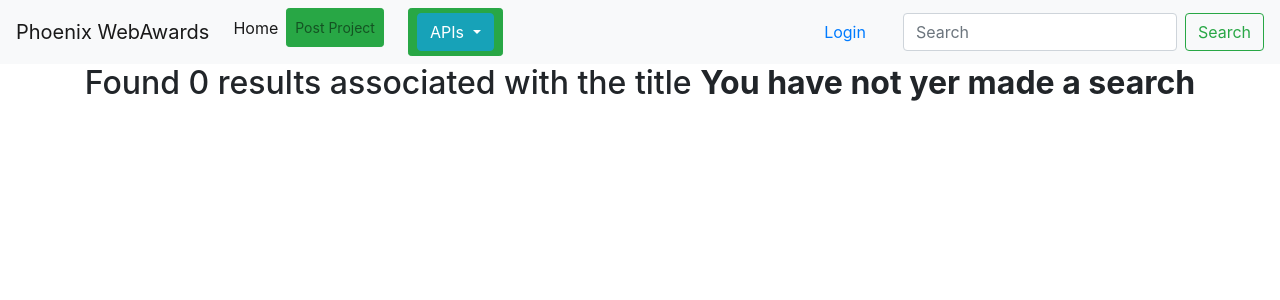
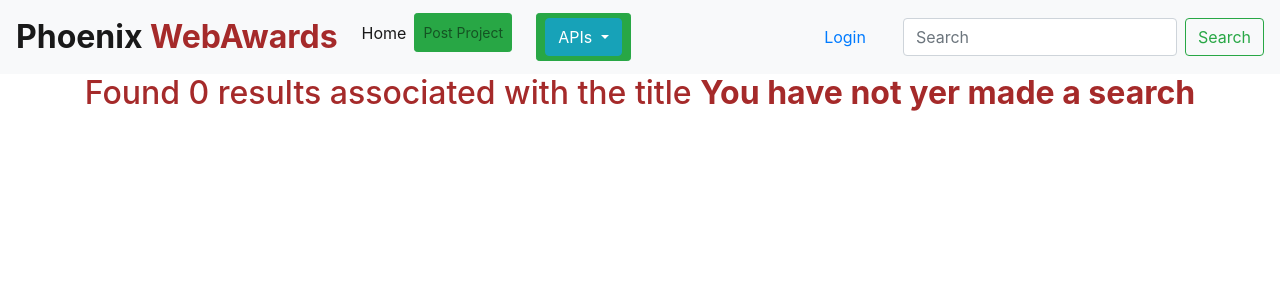
Before and after one commit to Kevson102/Phoenix-Web-Awards, a Django app: page /search/ in a window 1280 px wide. Shown: the top 300 px of the page. Run offline with Django 3.2, Linux system fonts and the light colour scheme; some libraries are stand-ins or nearby versions.

Commit message:
EDITS THE APPEARANCE OF THE SEARCH RESULTS PAGE

```diff
--- a/webawards/templates/navbar.html
+++ b/webawards/templates/navbar.html
@@ -1,5 +1,5 @@
 <nav class="navbar navbar-expand-lg navbar-light bg-light">
-  <a class="navbar-brand" href="#">Phoenix WebAwards</a>
+  <a class="navbar-brand" href="#" style="font-weight:bolder; font-size:xx-large">Phoenix <span style="color:brown">WebAwards</span></a>
   <button class="navbar-toggler" type="button" data-toggle="collapse" data-target="#navbarTogglerDemo02" aria-controls="navbarTogglerDemo02" aria-expanded="false" aria-label="Toggle navigation">
     <span class="navbar-toggler-icon"></span>
   </button>
--- a/webawards/templates/search-results.html
+++ b/webawards/templates/search-results.html
@@ -2,12 +2,15 @@
 
 {% block content %}
 
+<div style="color: brown;">
 {% if projects %}
   <h2 class="text-center">Found {{projects|length}} result(s) of the searched title <b>{{message}}</b></h2>
 {% else %}
   <h2 class="text-center">Found 0 results associated with the title <b>{{message}}</b></h2>
 {% endif %}
+</div>
 
+<div class="container">
   <div class="row text-center">
     {% for project in projects %}
     <div class="col-xs-6 col-md-3 my-3">
@@ -18,5 +21,7 @@
     </div>
     {% endfor %}
   </div>
+</div>
+
 
 {% endblock %}
```
Lines whose indentation alone changed are shown as unchanged.
